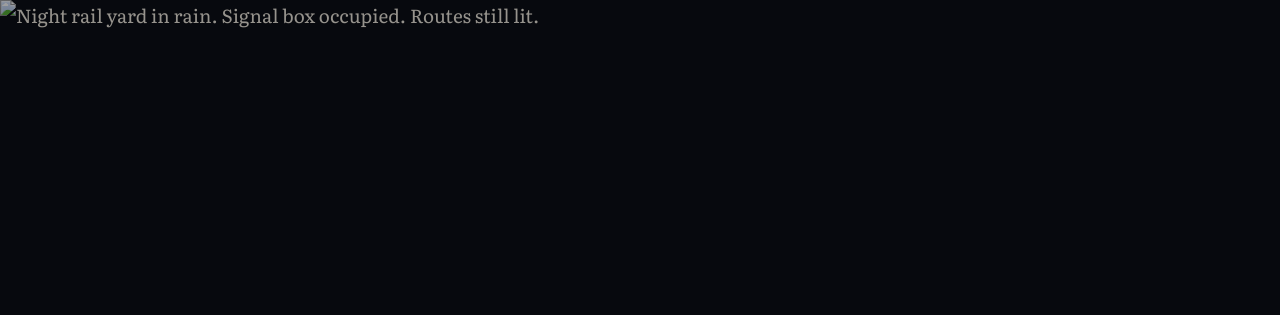
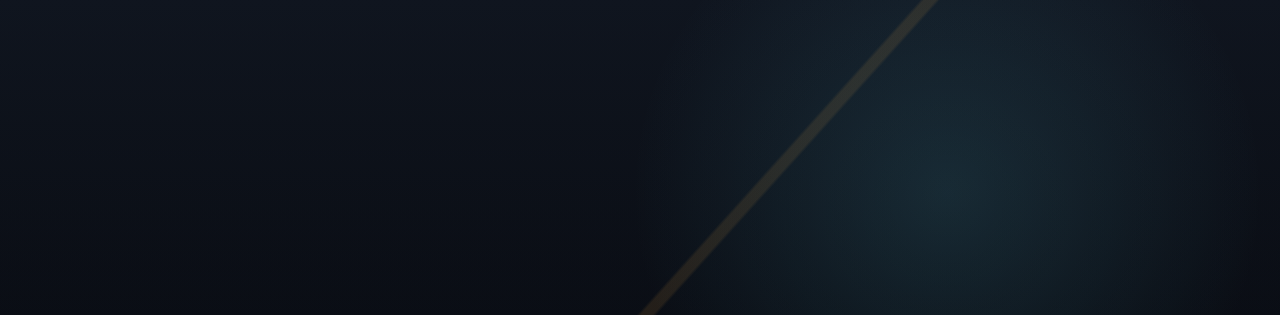
Before and after one commit to bearofalps/the-bear-digital, a plain HTML site: page index.html in a window 1280 px wide. Shown: the top 315 px of the page. Drawn offline with nearby package versions, Linux system fonts and the light colour scheme.

Commit message:
Harden reader while visual assets are pending

```diff
--- a/css/reader.css
+++ b/css/reader.css
@@ -44,13 +44,13 @@ a:hover { color: #fff; }
   place-items: end stretch;
   overflow: hidden;
   color: #f4efe4;
+  background:
+    radial-gradient(circle at 74% 24%, rgba(94,200,222,0.18), transparent 28%),
+    linear-gradient(132deg, transparent 0 46%, rgba(197,138,58,0.18) 46.2% 46.8%, transparent 47% 100%),
+    linear-gradient(180deg, #111722 0%, #080b11 62%, #05070b 100%);
 }
 .cover img.hero {
-  position: absolute; inset: 0;
-  width: 100%; height: 100%;
-  object-fit: cover;
-  object-position: center 40%;
-  filter: brightness(0.72) saturate(1.05);
+  display: none;
 }
 .cover::after {
   content: "";
@@ -172,8 +172,7 @@ a:hover { color: #fff; }
 
 /* PLATES */
 .plate-block {
-  width: min(56rem, calc(100% - 1.5rem));
-  margin: 2.5rem auto 3.2rem;
+  display: none;
 }
 .plate-block figure { margin: 0; }
 .plate-block img, .plate-block video {
```
